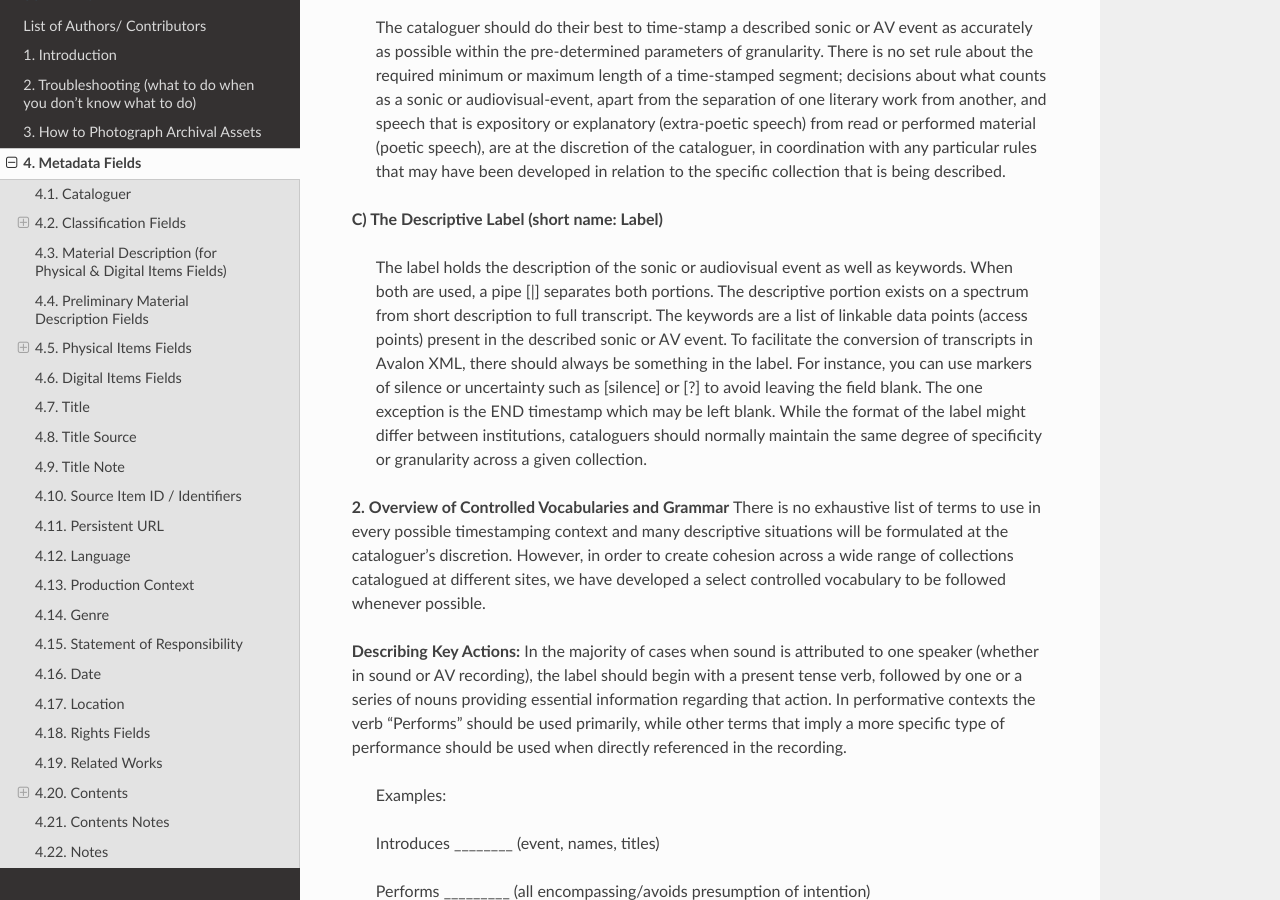
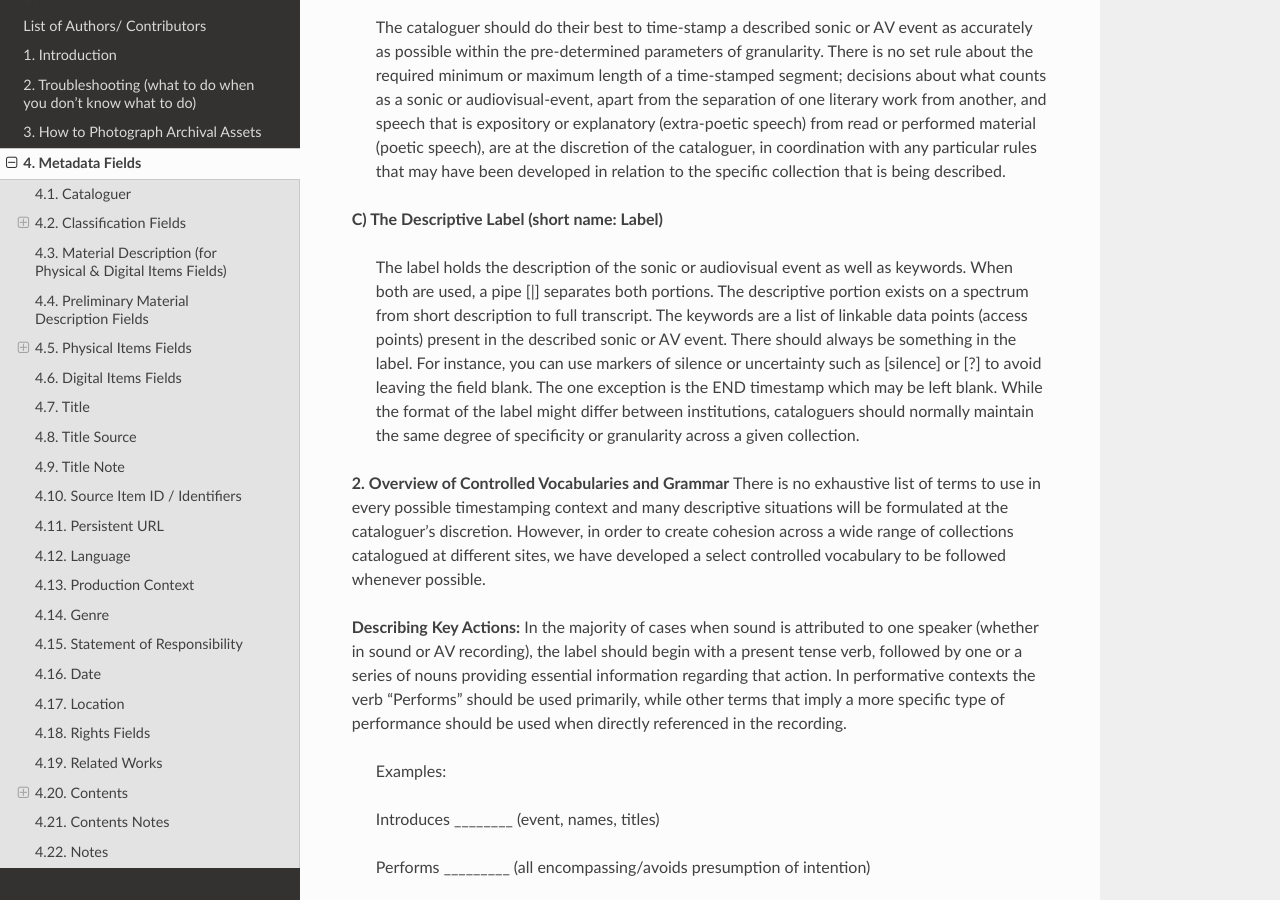
Before and after one commit to spokenweb/spokenweb-metadata-scheme, a Sphinx documentation site: the page built from docs/4-metadata-fields.rst, in a window 1280 px wide and 900 px high, scrolled down 37263 px. Built offline with Sphinx 7.4.7 and the Read the Docs theme 3.1.0, drawn with Linux system fonts in a browser that asks for light colours.

Commit message:
Update 4-metadata-fields.rst

```diff
--- a/docs/4-metadata-fields.rst
+++ b/docs/4-metadata-fields.rst
@@ -1120,7 +1120,7 @@ Example:
 
 **C) The Descriptive Label (short name: Label)**
 
-	The label holds the description of the sonic or audiovisual event as well as keywords. When both are used, a pipe [|] separates both portions. The descriptive portion exists on a spectrum from short description to full transcript. The keywords are a list of linkable data points (access points) present in the described sonic or AV event. To facilitate the conversion of transcripts in Avalon XML, there should always be something in the label. For instance, you can use markers of silence or uncertainty such as [silence] or [?] to avoid leaving the field blank. The one exception is the END timestamp which may be left blank. While the format of the label might differ between institutions, cataloguers should normally maintain the same degree of specificity or granularity across a given collection.
+	The label holds the description of the sonic or audiovisual event as well as keywords. When both are used, a pipe [|] separates both portions. The descriptive portion exists on a spectrum from short description to full transcript. The keywords are a list of linkable data points (access points) present in the described sonic or AV event. There should always be something in the label. For instance, you can use markers of silence or uncertainty such as [silence] or [?] to avoid leaving the field blank. The one exception is the END timestamp which may be left blank. While the format of the label might differ between institutions, cataloguers should normally maintain the same degree of specificity or granularity across a given collection.
 
 **2. Overview of Controlled Vocabularies and Grammar**
 There is no exhaustive list of terms to use in every possible timestamping context and many descriptive situations will be formulated at the cataloguer’s discretion. However, in order to create cohesion across a wide range of collections catalogued at different sites, we have developed a select controlled vocabulary to be followed whenever possible.
```
